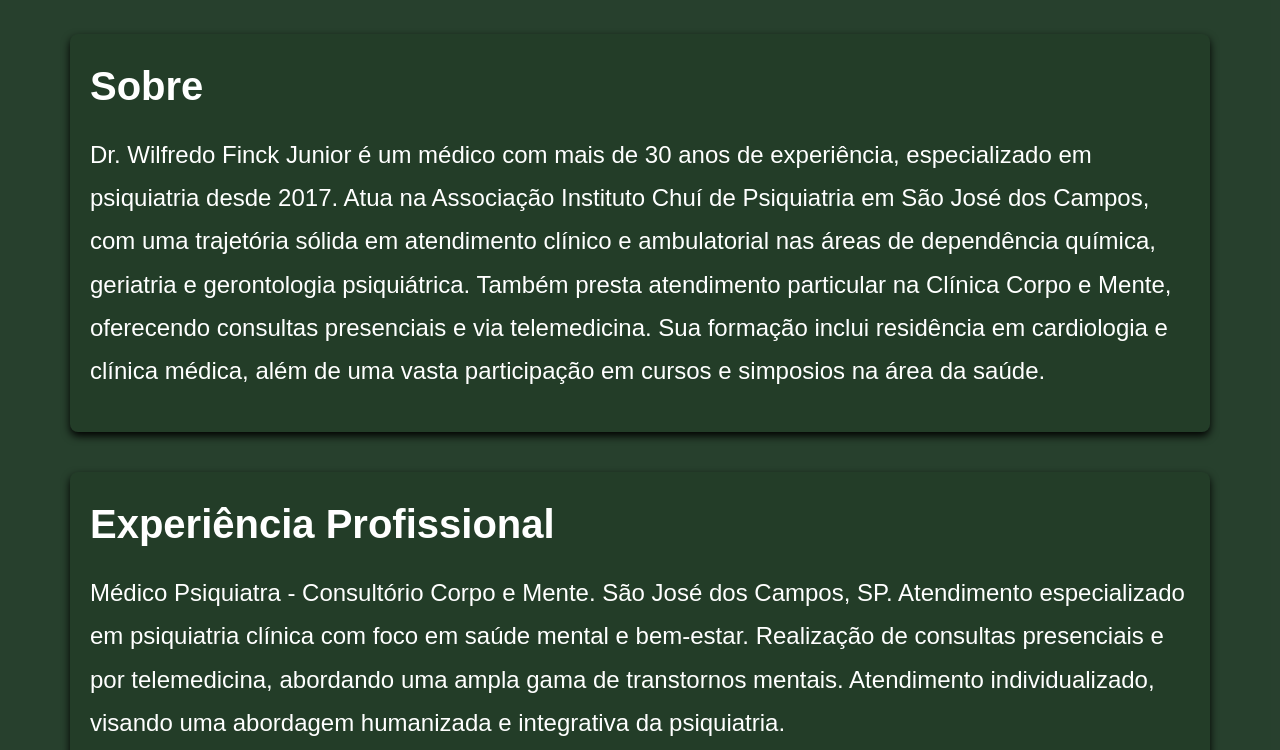
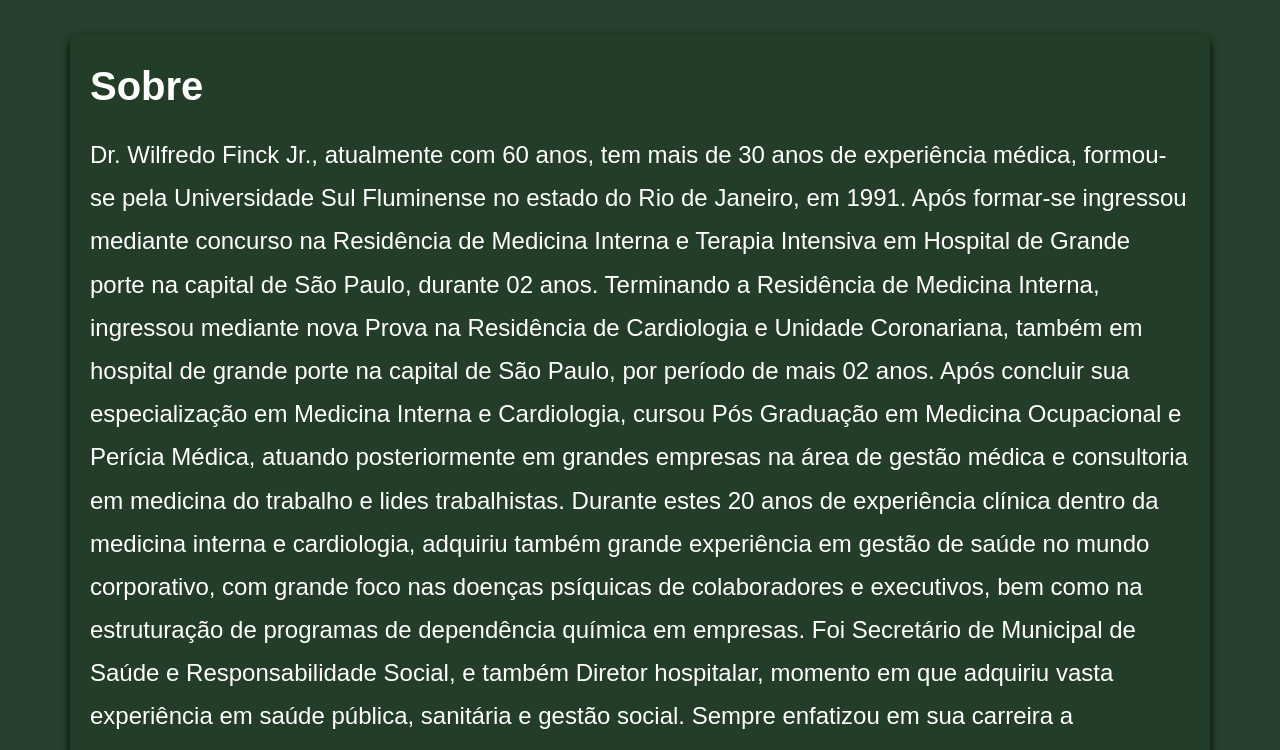
Before and after one commit to CaioHenryxz/landing-page---medico-, a plain HTML site: page index.html in a window 1280 px wide. Shown: the part 1540-2290 px from the top of the page. Drawn offline with Linux system fonts and the light colour scheme.

Commit message:
Seção sobre

```diff
--- a/index.html
+++ b/index.html
@@ -50,7 +50,16 @@
         <div class="sobre-sections">
             <div class="sobre-section">
                 <h3>Sobre</h3>
-                <p>Dr. Wilfredo Finck Junior é um médico com mais de 30 anos de experiência, especializado em psiquiatria desde 2017. Atua na Associação Instituto Chuí de Psiquiatria em São José dos Campos, com uma trajetória sólida em atendimento clínico e ambulatorial nas áreas de dependência química, geriatria e gerontologia psiquiátrica. Também presta atendimento particular na Clínica Corpo e Mente, oferecendo consultas presenciais e via telemedicina. Sua formação inclui residência em cardiologia e clínica médica, além de uma vasta participação em cursos e simposios na área da saúde.</p>
+                <p>Dr. Wilfredo Finck Jr., atualmente com 60 anos, tem mais de 30 anos de experiência médica, formou-se pela Universidade Sul Fluminense no estado do Rio de Janeiro, em 1991.
+                    Após formar-se ingressou mediante concurso na Residência de Medicina Interna e Terapia Intensiva em Hospital de Grande porte na capital de São Paulo, durante 02 anos.
+                    Terminando a Residência de Medicina Interna, ingressou mediante nova Prova na Residência de Cardiologia e Unidade Coronariana, também em hospital de grande porte na capital de São Paulo, por período de mais 02 anos.
+                    Após concluir sua especialização em Medicina Interna e Cardiologia, cursou Pós Graduação em Medicina Ocupacional e Perícia Médica, atuando posteriormente em grandes empresas na área de gestão médica e consultoria em medicina do trabalho e lides trabalhistas.
+                    Durante estes 20 anos de experiência clínica dentro da medicina interna e cardiologia, adquiriu também grande experiência em gestão de saúde no mundo corporativo, com grande foco nas doenças psíquicas de colaboradores e executivos, bem como na estruturação de programas de dependência química em empresas.
+                    Foi Secretário de Municipal de Saúde e Responsabilidade Social, e também Diretor hospitalar, momento em que adquiriu vasta experiência em saúde pública, sanitária e gestão social.
+                    Sempre enfatizou em sua carreira a importância da Saúde Mental, motivando-o a realização de uma Pós Graduação em Psiquiatria por 02 anos e 06 meses, e devoção dos últimos 10 anos de sua vida, integralmente ao trabalho em psiquiatria dentro de hospital e consultório psiquiátrico.
+                    Dentro do hospital psiquiátrico, vivenciei diariamente nestes 10 anos, a experiência e cuidado com o universo das doenças psiquiátricas e psicológicas nas enfermarias adultas, masculina e feminina, dependência química e psiquiatria geriátrica.
+                    (Os transtornos de ansiedade, fobias, pânico, transtornos obsessivos compulsivos, a Depressão, a Síndrome de Burnout, os transtornos de stress no trabalho, o espectro do transtorno afetivo bipolar, os transtornos psicóticos, a Esquizofrenia, os transtornos de personalidade borderline e outros, a dependência química, as doenças geriátricas, ...).
+                    Hoje, integralmente, atua em todas as áreas psiquiátricas adultas em consultório.</p>
             </div>
             <div class="sobre-section">
                 <h3>Experiência Profissional</h3>
@@ -173,7 +182,6 @@
         </div>
     </section>
 
-
     <!-- Footer -->
     <footer>
         <div class="footer-top">
```
